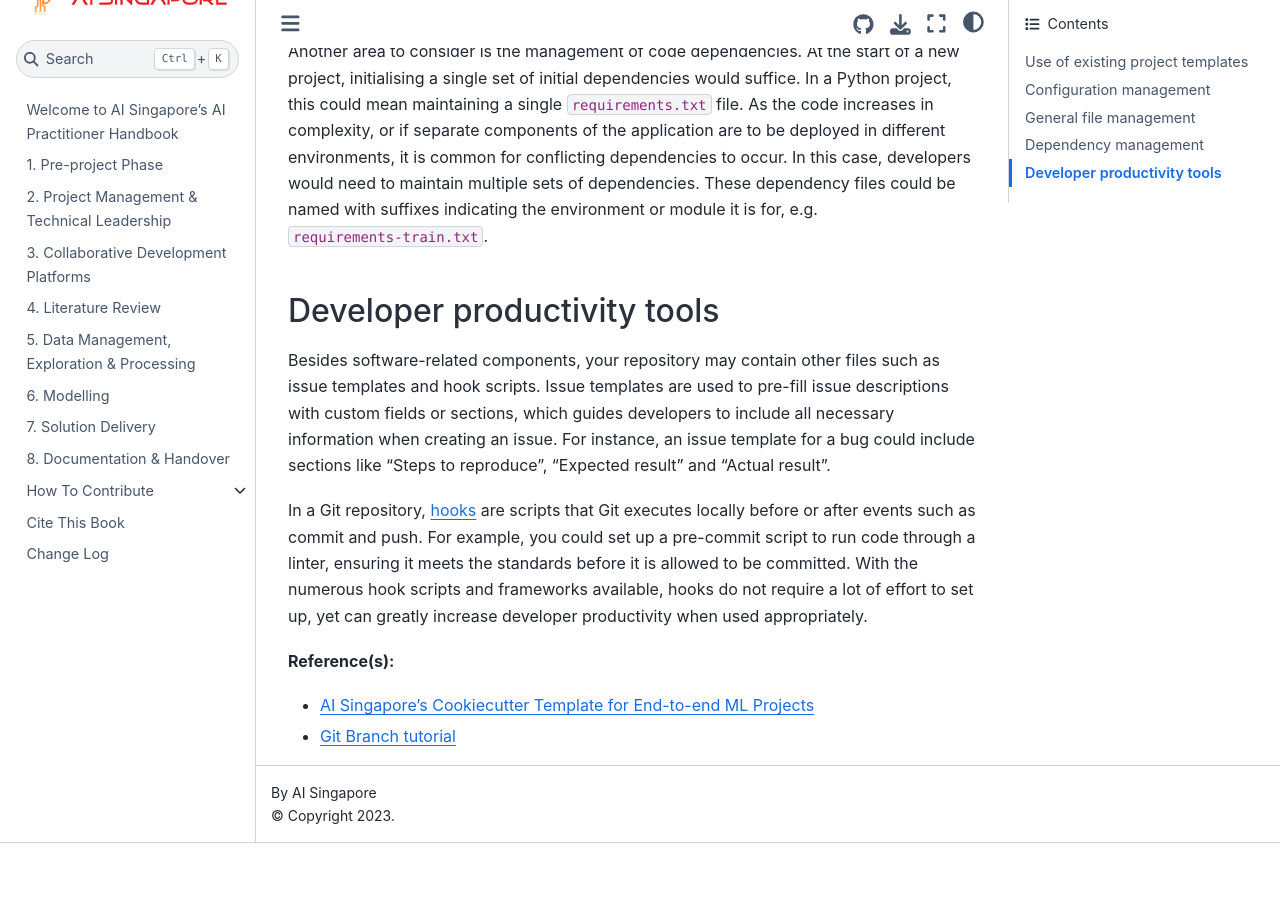
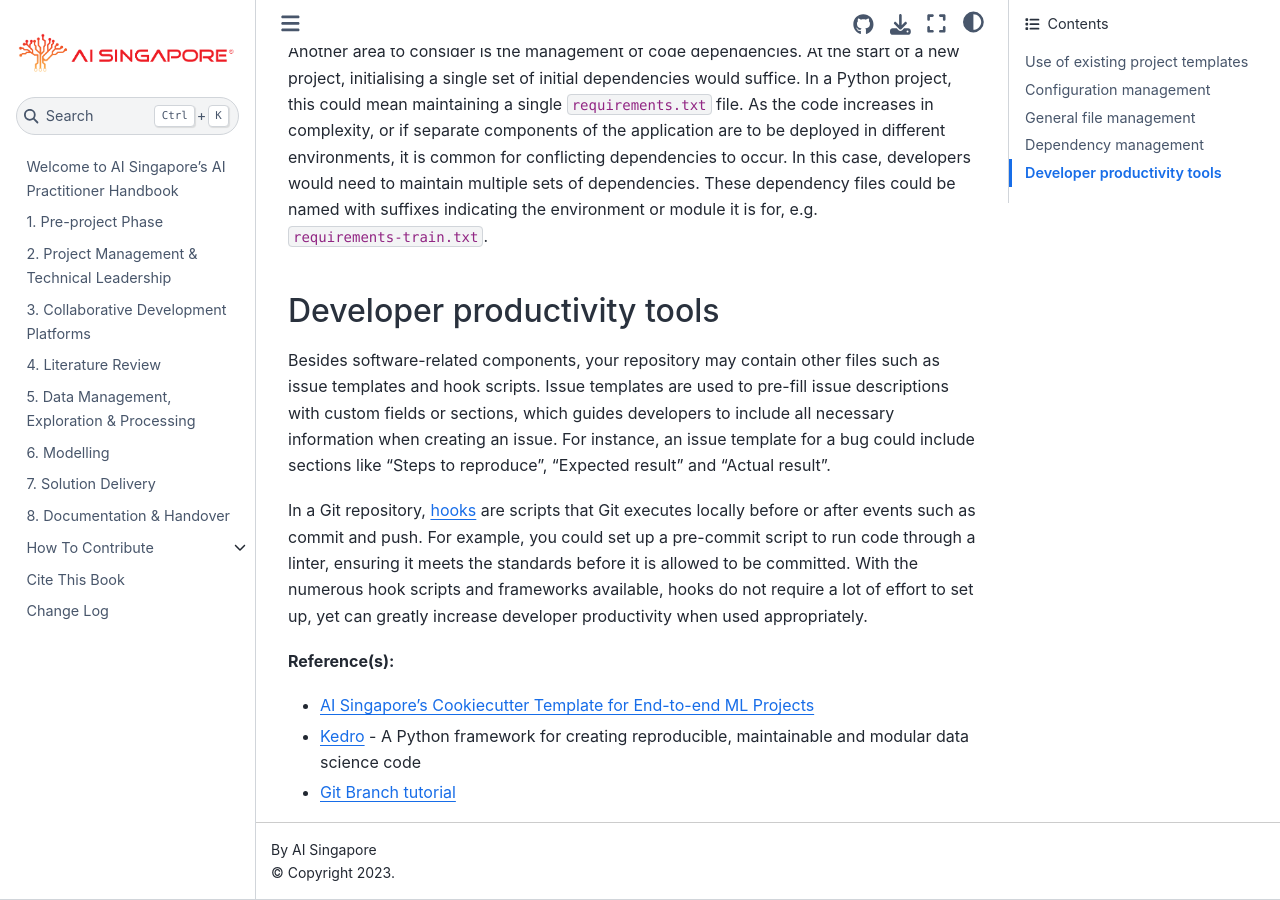
Before and after one commit to aisingapore/ai-practitioner-handbook, a Jupyter Book: the page built from book/3-collab-dev-platforms/repo-structure-setup.md, in a window 1280 px wide and 900 px high, scrolled down 1402 px. Built offline with Jupyter Book 1.0.4 settings and Sphinx 7.4.7 and the Sphinx Book theme 1.1.4, drawn with Linux system fonts in a browser that asks for light colours; before the commit the page ends 2245 px from its top, so only the background shows below that.

Commit message:
Added link to Kedro under references

```diff
--- a/book/3-collab-dev-platforms/repo-structure-setup.md
+++ b/book/3-collab-dev-platforms/repo-structure-setup.md
@@ -28,4 +28,5 @@
 
 __Reference(s):__
 - [AI Singapore's Cookiecutter Template for End-to-end ML Projects](https://github.com/aisingapore/ml-project-cookiecutter-gcp)
+- [Kedro](https://github.com/kedro-org/kedro) - A Python framework for creating reproducible, maintainable and modular data science code
 - [Git Branch tutorial](https://www.atlassian.com/git/tutorials/using-branches)
```
